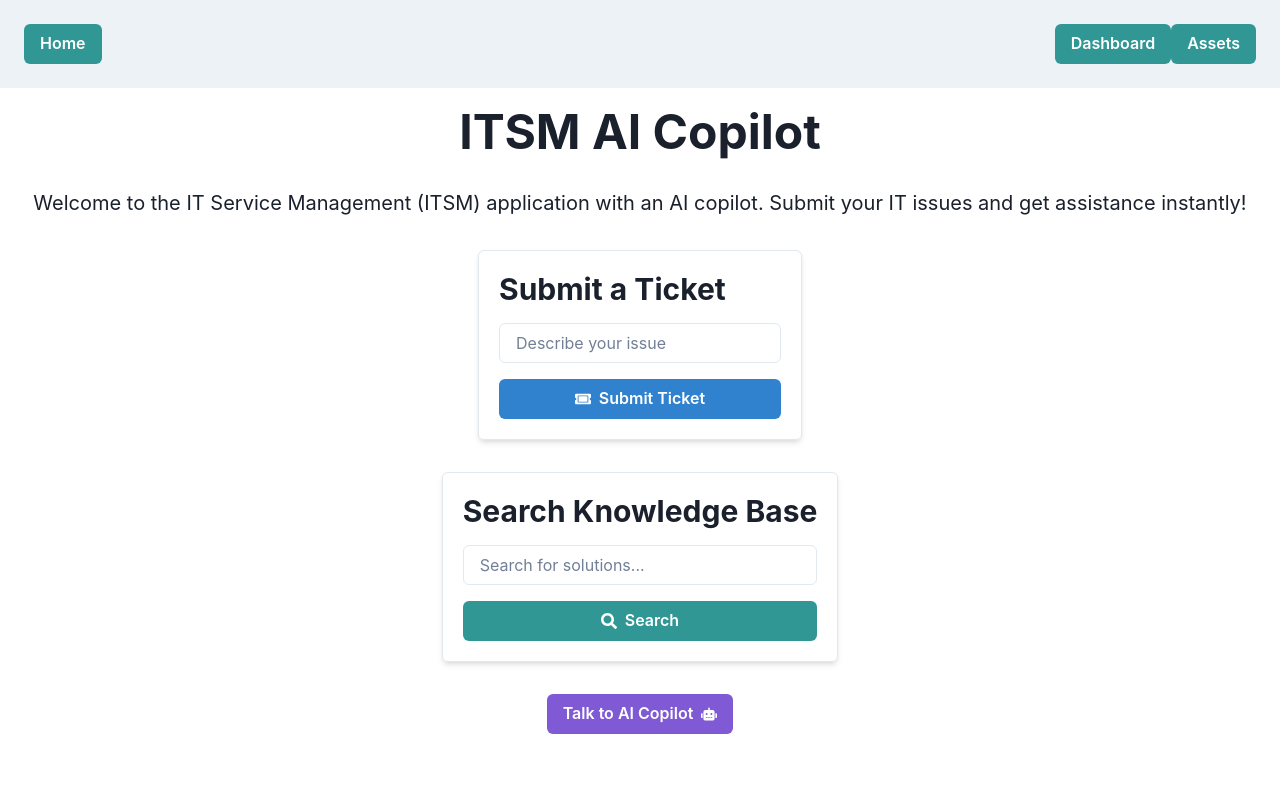
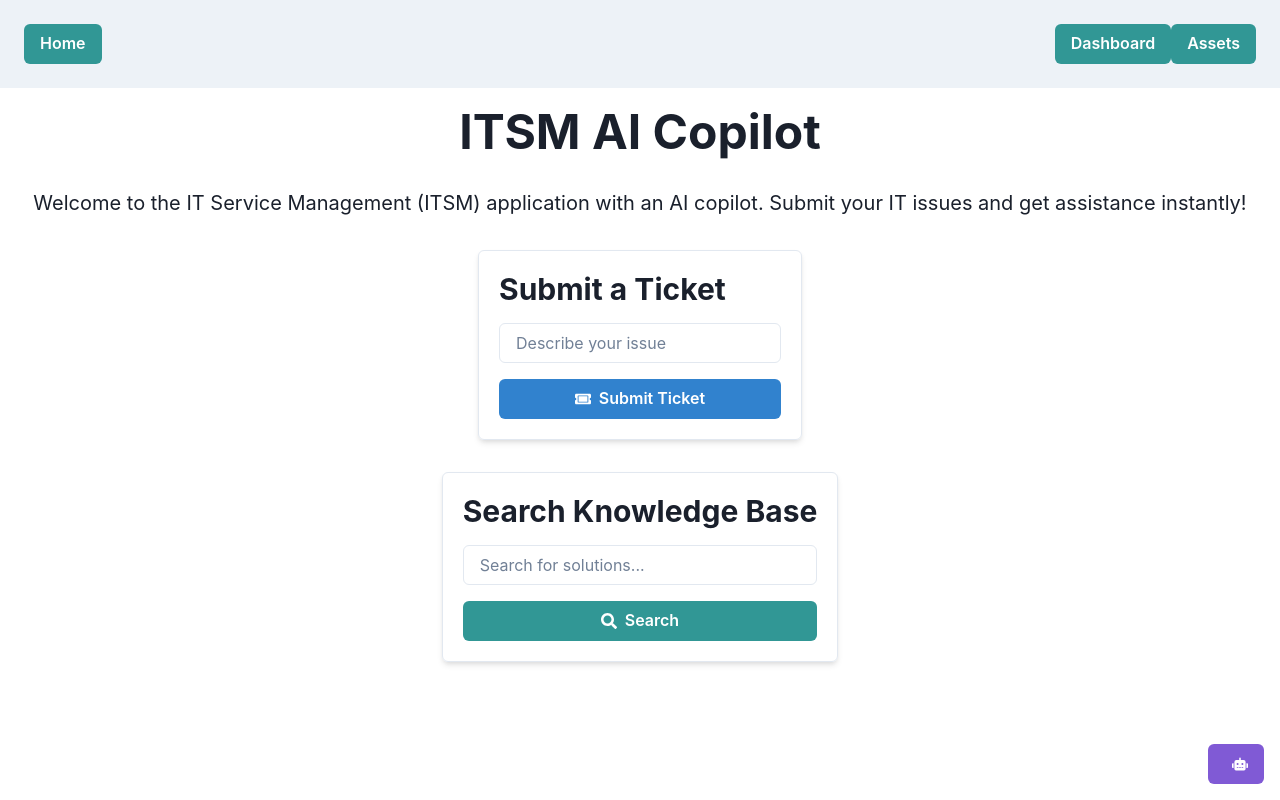
Before and after one commit to GPT-Engineer-App/ai-copilot-itsm, a React (Vite) app: page / in a window 1280 px wide. Built offline with nearby package versions, Linux system fonts and the light colour scheme.

Commit message:
Removed the "Talk to AI Copilot" button from the Index page and added a floating action button with a chat icon at the bottom right corner of the entire application.
Prompt: Change the button "Talk to an AI Copilot" into a chat icon in the bottom right corner of the app

```diff
--- a/src/App.jsx
+++ b/src/App.jsx
@@ -1,4 +1,6 @@
 import { Route, BrowserRouter as Router, Routes } from "react-router-dom";
+import { Box, Button } from "@chakra-ui/react";
+import { FaRobot } from "react-icons/fa";
 import Index from "./pages/Index.jsx";
 import Dashboard from "./pages/Dashboard.jsx";
 import AssetManagement from "./pages/AssetManagement.jsx";
@@ -13,6 +15,9 @@ function App() {
         <Route path="/dashboard" element={<Dashboard />} />
         <Route path="/assets" element={<AssetManagement />} />
       </Routes>
+      <Box position="fixed" bottom="4" right="4">
+        <Button rightIcon={<FaRobot />} colorScheme="purple" variant="solid" />
+      </Box>
     </Router>
   );
 }
--- a/src/pages/Index.jsx
+++ b/src/pages/Index.jsx
@@ -43,9 +43,6 @@ const Index = () => {
             </Button>
           </Stack>
         </Box>
-        <Button rightIcon={<FaRobot />} colorScheme="purple" variant="solid">
-          Talk to AI Copilot
-        </Button>
       </VStack>
     </Container>
   );
```
